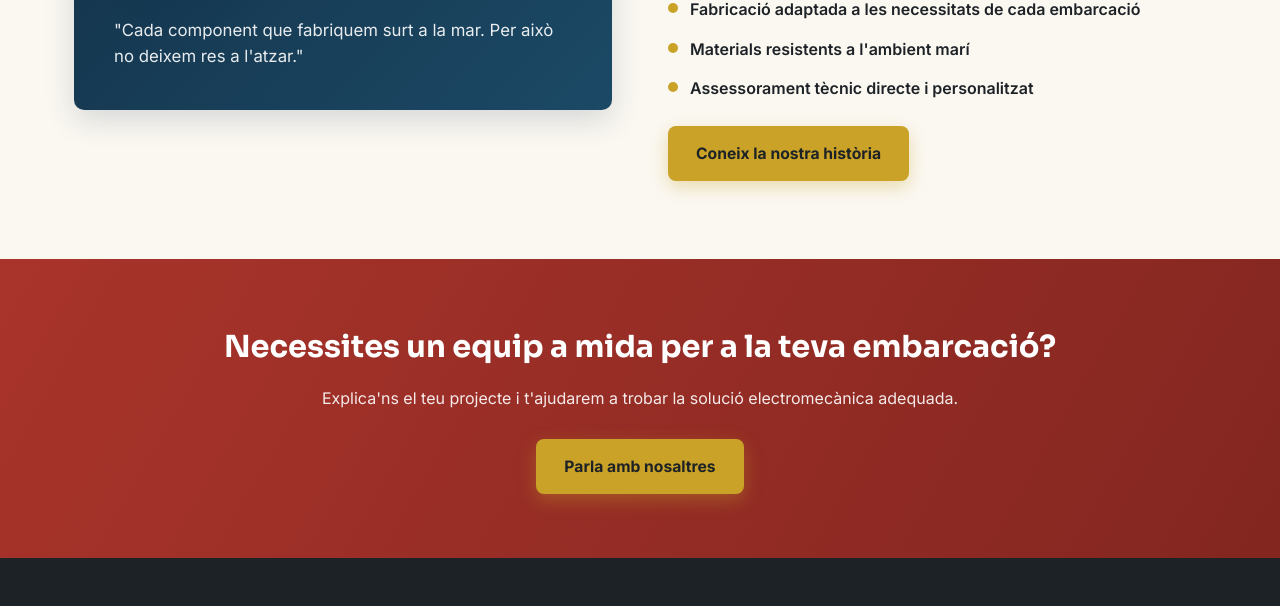
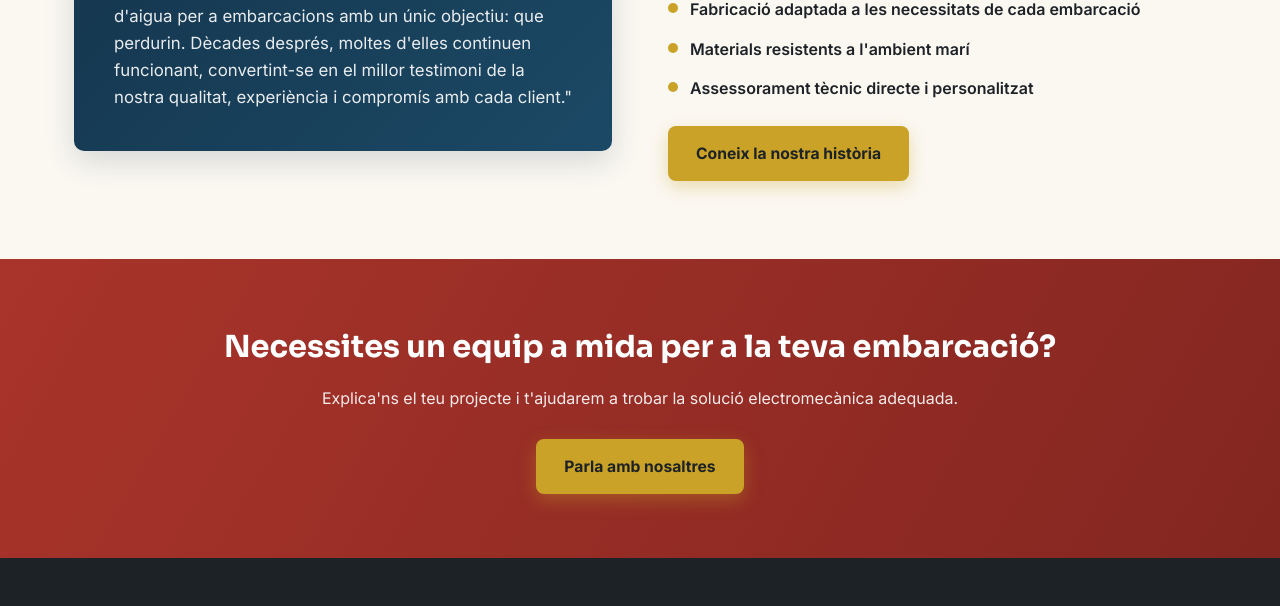
Before and after one commit to marcprogram3/creixenticb, a plain HTML site: page index.html in a window 1280 px wide. Shown: the part 1943-2549 px from the top of the page. Drawn offline with Linux system fonts and the light colour scheme.

Commit message:
Canvia la cita de la secció Sobre nosaltres per la frase de fundació de l'empresa
Recull la filosofia de l'empresa des de 1980: fabricar bombes d'aigua que perdurin.

```diff
--- a/index.html
+++ b/index.html
@@ -132,7 +132,7 @@
   <div class="container two-col">
     <div class="panel-visual reveal">
       <img src="images/logo-creixenticb.jpeg" alt="Creixenti C.B." style="width:140px;height:140px;border-radius:50%;margin-bottom:24px;box-shadow:var(--shadow-strong);">
-      <p style="color:rgba(255,255,255,0.9); font-size:1.05rem; margin:0;">"Cada component que fabriquem surt a la mar. Per això no deixem res a l'atzar."</p>
+      <p style="color:rgba(255,255,255,0.9); font-size:1.05rem; margin:0;">"Des de 1980, la nostra filosofia ha estat fabricar bombes d'aigua per a embarcacions amb un únic objectiu: que perdurin. Dècades després, moltes d'elles continuen funcionant, convertint-se en el millor testimoni de la nostra qualitat, experiència i compromís amb cada client."</p>
     </div>
     <div class="reveal">
       <span class="section-eyebrow">Sobre nosaltres</span>
```
